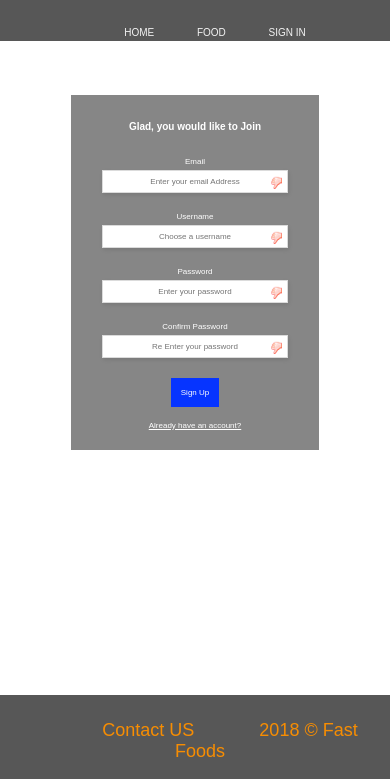
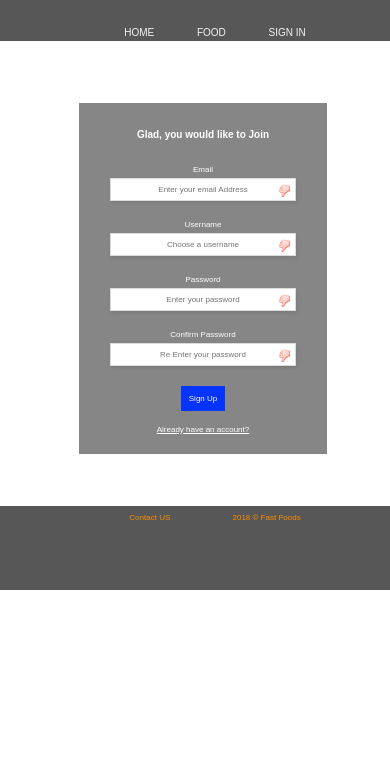
Before and after one commit to Darius-Ndubi/Fast-Food-Fast, a plain HTML site: page UI/signup.html in a window 390 px wide. Shown: the part 65-844 px from the top of the page. Drawn offline with Linux system fonts and the light colour scheme.

Commit message:
[Fix #160088014] Fixes responsiveness issue on signup button Fixes responsiveness issues on the footer

```diff
--- a/UI/css/footer.css
+++ b/UI/css/footer.css
@@ -35,16 +35,6 @@ footer ul li{
 
     /*footer*/
     footer{
-        position: fixed;
-        text-align:center;
-
-    }
-    footer li{
-        float:none;
-        margin-left:-50px;
-    }
-    footer p{
-        float:none;
-        margin-left:30px
+        font-size:8px;
     }
 }
--- a/UI/css/forms.css
+++ b/UI/css/forms.css
@@ -155,12 +155,12 @@ form_content{
     }
     .register button{
         font-size:8px;
-        padding: 10px;
+        padding: 8px;
         margin:5px
     }
-    .register .more_linkd{
+    .register, .more_linkd{
         font-size:8px;
-        margin:5px;
+        padding:8px;
     }
     .register .more_link{
         font-size:8px;
```
